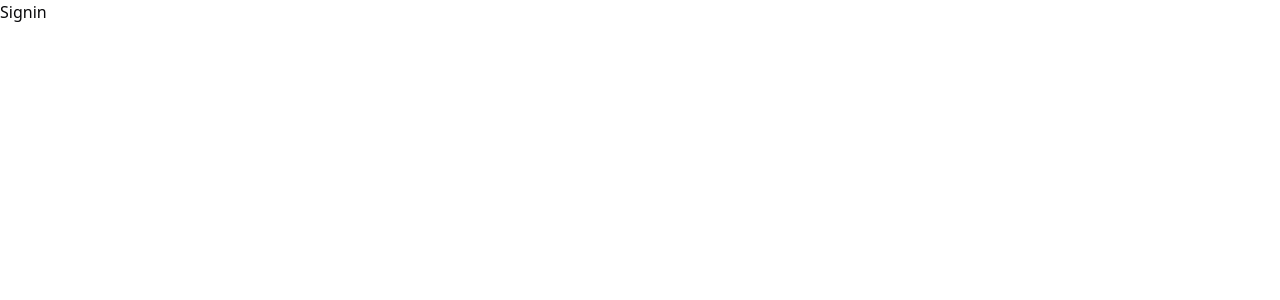
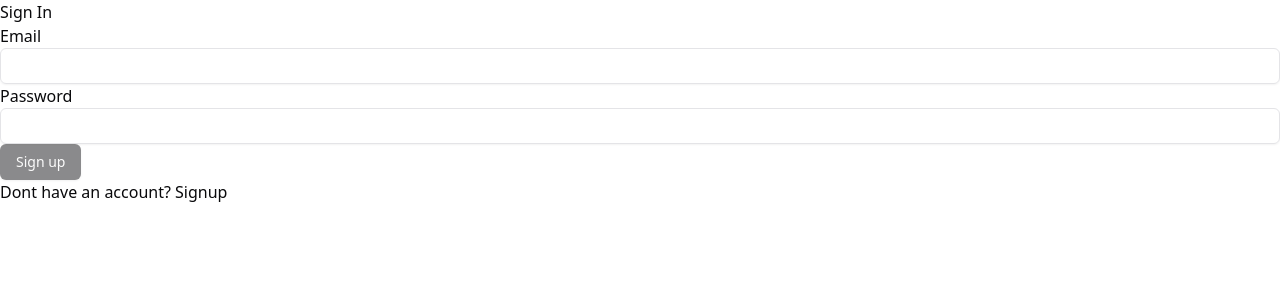
Before and after one commit to devhimani/ecomm, a React (Vite) app: page /signin in a window 1280 px wide. Shown: the top 300 px of the page. Built offline with nearby package versions, Linux system fonts and the light colour scheme.

Commit message:
Integrate reusable components into SignIn page structure

```diff
--- a/src/pages/Signin.tsx
+++ b/src/pages/Signin.tsx
@@ -1,7 +1,29 @@
-import React from "react";
+import { Label } from "@radix-ui/react-label";
+import { Input } from "@/components/ui/input";
+import { Button } from "@/components/ui/button";
+// import { Loader2 } from "lucide-react";
+import { Link } from "react-router-dom";
 
 const Signin = () => {
-  return <div>Signin</div>;
+  return (
+    <div>
+      <h1>Sign In</h1>
+      <form>
+        <Label htmlFor="email">Email</Label>
+        <Input />
+        <Label htmlFor="email">Password</Label>
+        <Input />
+        <Button disabled>
+          {/* <Loader2 className="animate-spin" />
+        Please wait */}
+          Sign up
+        </Button>
+      </form>
+      <div>
+        Dont have an account? <Link to="/signup">Signup</Link>
+      </div>
+    </div>
+  );
 };
 
 export default Signin;
```
